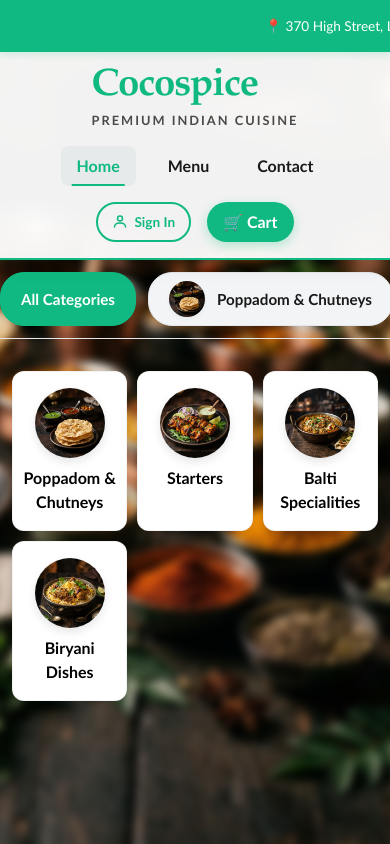
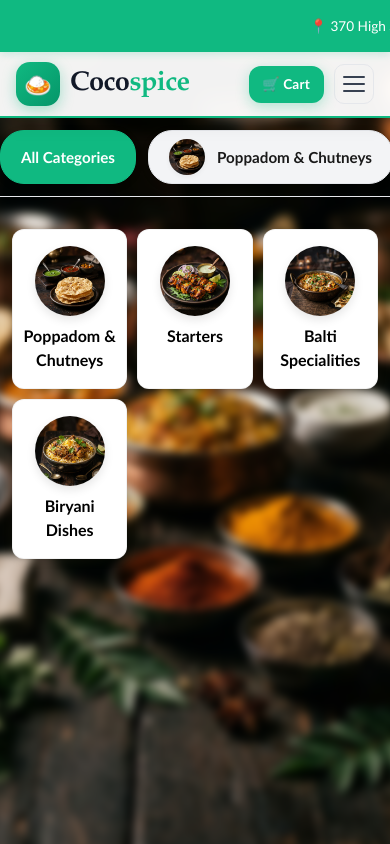
Before and after one commit to developerteam354/Cocospice, a Next.js app in the folder frontend/: page / in a window 390 px wide. Built offline with nearby package versions, Linux system fonts and the light colour scheme.

Commit message:
chnaged the header ui

```diff
--- a/frontend/components/Header/Header.module.css
+++ b/frontend/components/Header/Header.module.css
@@ -67,105 +67,153 @@
   display: flex;
   justify-content: space-between;
   align-items: center;
-  padding: 16px 24px;
-  max-width: 1200px;
+  padding: 12px 32px;
+  max-width: 1400px;
   margin: 0 auto;
   width: 100%;
+  gap: 20px;
 }
 
+/* ── Logo ─────────────────── */
 .logoArea {
+  display: flex;
+  align-items: center;
+  gap: 10px;
+  text-decoration: none;
+  flex-shrink: 0;
+}
+
+.logoIcon {
+  width: 44px;
+  height: 44px;
+  border-radius: 14px;
+  background: linear-gradient(135deg, var(--primary-color), #059669);
+  display: flex;
+  align-items: center;
+  justify-content: center;
+  font-size: 1.4rem;
+  box-shadow: 0 4px 14px rgba(16, 185, 129, 0.35);
+  flex-shrink: 0;
+}
+
+.logoText {
   display: flex;
   flex-direction: column;
 }
 
 .logo {
-  font-size: 2.4rem;
+  font-size: 1.7rem;
   font-weight: 900;
   margin: 0;
-  color: var(--primary-color);
+  color: #111827;
   line-height: 1;
   font-family: "Baskerville", "Baskerville Old Face", "Hoefler Text", "Garamond", "Times New Roman", serif;
-  letter-spacing: -1px;
+  letter-spacing: -0.5px;
+}
+
+.logoAccent {
+  color: var(--primary-color);
 }
 
 .subtitle {
-  margin: 4px 0 0 0;
-  font-size: 0.8rem;
-  color: var(--text-secondary);
-  letter-spacing: 2px;
+  margin: 2px 0 0 0;
+  font-size: 0.65rem;
+  color: #111827;
+  letter-spacing: 2.5px;
   text-transform: uppercase;
   font-weight: 600;
 }
 
+/* ── Nav ──────────────────── */
 .nav {
   display: flex;
-  gap: 24px;
+  gap: 2px;
   align-items: center;
 }
 
 .nav a {
-  color: var(--text-primary);
+  color: #4b5563;
   text-decoration: none;
   font-weight: 600;
-  font-size: 1rem;
-  padding: 8px 16px;
-  border-radius: 8px;
-  transition: all 0.3s ease;
+  font-size: 0.92rem;
+  padding: 8px 14px;
+  border-radius: 10px;
+  transition: all 0.2s ease;
   position: relative;
+  letter-spacing: 0.2px;
 }
 
 .nav a::after {
   content: '';
   position: absolute;
-  bottom: 0;
+  bottom: 4px;
   left: 50%;
   transform: translateX(-50%);
   width: 0;
   height: 2px;
   background: var(--primary-color);
-  transition: width 0.3s ease;
+  border-radius: 2px;
+  transition: width 0.25s ease;
 }
 
 .nav a:hover::after,
 .nav a.active::after {
-  width: 70%;
+  width: 60%;
 }
 
 .nav a:hover,
 .nav a.active {
   color: var(--primary-color);
-  background: rgba(0, 86, 82, 0.05);
+  background: rgba(16, 185, 129, 0.06);
+}
+
+/* ── Actions ──────────────── */
+.actions {
+  display: flex;
+  align-items: center;
+  gap: 10px;
+  flex-shrink: 0;
 }
 
 .cartButton {
+  position: relative;
   background: var(--primary-color);
   color: #ffffff;
-  padding: 10px 22px;
-  border-radius: 25px;
+  padding: 10px 20px;
+  border-radius: 12px;
   border: none;
   font-weight: 700;
+  font-size: 0.9rem;
   cursor: pointer;
   display: flex;
   align-items: center;
   gap: 8px;
-  transition: all 0.3s ease;
-  box-shadow: 0 4px 12px rgba(16, 185, 129, 0.3);
+  transition: all 0.25s ease;
+  box-shadow: 0 4px 14px rgba(16, 185, 129, 0.3);
+  letter-spacing: 0.2px;
 }
 
 .cartButton:hover {
   background: var(--primary-hover);
   transform: translateY(-2px);
-  box-shadow: 0 6px 16px rgba(16, 185, 129, 0.4);
+  box-shadow: 0 6px 20px rgba(16, 185, 129, 0.4);
 }
 
 .badge {
-  background: #ffffff;
-  color: var(--primary-color);
+  position: absolute;
+  top: -7px;
+  right: -7px;
+  background: #ef4444;
+  color: #fff;
   border-radius: 50%;
-  padding: 2px 8px;
-  font-size: 0.85rem;
+  width: 20px;
+  height: 20px;
+  font-size: 0.72rem;
   font-weight: 800;
-  box-shadow: 0 2px 4px rgba(0, 0, 0, 0.1);
+  display: flex;
+  align-items: center;
+  justify-content: center;
+  border: 2px solid #fff;
 }
 
 /* Sign In Button */
@@ -173,41 +221,25 @@
   display: flex;
   align-items: center;
   gap: 6px;
-  padding: 9px 20px;
-  border: 2px solid var(--primary-color);
-  border-radius: 25px;
-  background: transparent;
-  color: var(--primary-color);
-  font-weight: 700;
+  padding: 9px 18px;
+  border: 1.5px solid #d1d5db;
+  border-radius: 12px;
+  background: #ffffff;
+  color: #374151;
+  font-weight: 600;
   font-size: 0.9rem;
   cursor: pointer;
-  transition: all 0.3s ease;
-  position: relative;
-  overflow: hidden;
-}
-
-.loginButton::before {
-  content: '';
-  position: absolute;
-  top: 0;
-  left: -100%;
-  width: 100%;
-  height: 100%;
-  background: linear-gradient(90deg, transparent, rgba(255, 255, 255, 0.3), transparent);
-  transition: left 0.5s;
-}
-
-.loginButton:hover::before {
-  left: 100%;
+  transition: all 0.25s ease;
+  letter-spacing: 0.2px;
+  box-shadow: 0 1px 4px rgba(0,0,0,0.06);
 }
 
 .loginButton:hover {
-  background: var(--primary-color);
-  color: white;
-  transform: translateY(-2px);
-  box-shadow: 0 4px 12px rgba(16, 185, 129, 0.3);
+  border-color: var(--primary-color);
+  color: var(--primary-color);
+  background: rgba(16, 185, 129, 0.04);
+  transform: translateY(-1px);
 }
-
 /* User Area & Avatar */
 .userArea {
   position: relative;
@@ -349,34 +381,107 @@
   }
 }
 
+/* ─── Hamburger Button (mobile only) ─── */
+.hamburger {
+  display: none;
+  flex-direction: column;
+  justify-content: center;
+  gap: 5px;
+  width: 40px;
+  height: 40px;
+  background: transparent;
+  border: 1.5px solid #e5e7eb;
+  border-radius: 10px;
+  cursor: pointer;
+  padding: 8px;
+  transition: all 0.2s ease;
+  flex-shrink: 0;
+}
+
+.hamburger:hover {
+  background: rgba(16, 185, 129, 0.06);
+  border-color: var(--primary-color);
+}
+
+.hamburgerLine {
+  display: block;
+  width: 100%;
+  height: 2px;
+  background: #374151;
+  border-radius: 2px;
+  transition: all 0.3s cubic-bezier(0.4, 0, 0.2, 1);
+  transform-origin: center;
+}
+
+.hLine1Open {
+  transform: translateY(7px) rotate(45deg);
+}
+.hLine2Open {
+  opacity: 0;
+  transform: scaleX(0);
+}
+.hLine3Open {
+  transform: translateY(-7px) rotate(-45deg);
+}
+
+/* ─── Mobile Nav Dropdown ─── */
+.mobileNav {
+  display: none;
+  flex-direction: column;
+  background: #ffffff;
+  border-top: 1px solid #f3f4f6;
+  padding: 8px 16px 16px;
+  gap: 4px;
+  box-shadow: 0 8px 20px rgba(0,0,0,0.08);
+  animation: slideDown 0.2s ease;
+}
+
+.mobileNavLink {
+  display: flex;
+  align-items: center;
+  gap: 10px;
+  padding: 12px 16px;
+  color: #374151;
+  text-decoration: none;
+  font-weight: 600;
+  font-size: 1rem;
+  border-radius: 10px;
+  transition: all 0.15s ease;
+}
+
+.mobileNavLink:hover {
+  background: rgba(16, 185, 129, 0.06);
+  color: var(--primary-color);
+}
+
+@keyframes slideDown {
+  from { opacity: 0; transform: translateY(-8px); }
+  to   { opacity: 1; transform: translateY(0); }
+}
+
+/* ─── Mobile ─── */
 @media (max-width: 768px) {
-  .topBar {
-    justify-content: center;
+  .mainHeader {
+    padding: 10px 16px;
   }
 
-  .mainHeader {
-    flex-direction: column;
-    gap: 16px;
-    padding: 16px;
-  }
+  .subtitle { display: none; }
 
-  .nav {
-    flex-wrap: wrap;
-    justify-content: center;
-    gap: 16px;
-  }
+  .nav { display: none; }
+
+  .hamburger { display: flex; }
+
+  .mobileNav { display: flex; }
+
+  .loginButton { display: none; }
 
   .cartButton {
-    padding: 8px 16px;
-  }
-
-  .loginButton {
     padding: 8px 14px;
     font-size: 0.85rem;
   }
 
   .userDropdown {
-    right: -20px;
+    right: 0;
     width: 240px;
   }
 }
--- a/frontend/components/Header/Header.tsx
+++ b/frontend/components/Header/Header.tsx
@@ -13,6 +13,7 @@ interface HeaderProps {
 export default function Header({ cartCount, onOpenCart, onOpenAuth }: HeaderProps) {
   const { user, logout } = useAuth();
   const [showUserMenu, setShowUserMenu] = useState(false);
+  const [showMobileMenu, setShowMobileMenu] = useState(false);
   const menuRef = useRef<HTMLDivElement>(null);
 
   // Close dropdown on outside click
@@ -22,42 +23,57 @@ export default function Header({ cartCount, onOpenCart, onOpenAuth }: HeaderProp
         setShowUserMenu(false);
       }
     };
-    if (showUserMenu) {
-      document.addEventListener('mousedown', handleClickOutside);
-    }
+    if (showUserMenu) document.addEventListener('mousedown', handleClickOutside);
     return () => document.removeEventListener('mousedown', handleClickOutside);
   }, [showUserMenu]);
 
-  // Get user initials for avatar
-  const getInitials = (name: string) => {
-    return name
-      .split(' ')
-      .map((n) => n[0])
-      .join('')
-      .toUpperCase()
-      .slice(0, 2);
-  };
+  const getInitials = (name: string) =>
+    name.split(' ').map(n => n[0]).join('').toUpperCase().slice(0, 2);
 
   return (
     <header className={styles.header}>
+
+      {/* ── Marquee Top Bar ── */}
       <div className={styles.topBar}>
         <div className={styles.info}>
           <span>📍 370 High Street, Lincoln LN5 7RU</span>
           <span>📞 01522 534 202</span>
-          <span className={styles.statusOpen}>Open</span>
+          <span className={styles.statusOpen}>We are now open</span>
         </div>
       </div>
+
+      {/* ── Main Header ── */}
       <div className={styles.mainHeader}>
-        <div className={styles.logoArea}>
-          <h1 className={styles.logo}>Cocospice</h1>
-          <p className={styles.subtitle}>Premium Indian Cuisine</p>
-        </div>
+
+        {/* Logo */}
+        <a href="#" className={styles.logoArea}>
+          <div className={styles.logoIcon}>🍛</div>
+          <div className={styles.logoText}>
+            <h1 className={styles.logo}>
+              Coco<span className={styles.logoAccent}>spice</span>
+            </h1>
+            <p className={styles.subtitle}>Britain&apos;s Premier Indian Cuisine</p>
+          </div>
+        </a>
+
+        {/* Desktop Nav */}
         <nav className={styles.nav}>
           <a href="#" className={styles.active}>Home</a>
           <a href="#">Menu</a>
+          <a href="#">About</a>
           <a href="#">Contact</a>
+        </nav>
 
-          {/* User Auth Area */}
+        {/* Right Actions */}
+        <div className={styles.actions}>
+
+          {/* Cart first */}
+          <button className={styles.cartButton} onClick={onOpenCart}>
+            🛒 Cart
+            {cartCount > 0 && <span className={styles.badge}>{cartCount}</span>}
+          </button>
+
+          {/* Account to the right of cart */}
           {user ? (
             <div className={styles.userArea} ref={menuRef}>
               <button
@@ -65,31 +81,27 @@ export default function Header({ cartCount, onOpenCart, onOpenAuth }: HeaderProp
                 onClick={() => setShowUserMenu(!showUserMenu)}
                 aria-label="User menu"
               >
-                <span className={styles.avatarCircle}>
-                  {getInitials(user.name)}
-                </span>
+                <span className={styles.avatarCircle}>{getInitials(user.name)}</span>
               </button>
 
               {showUserMenu && (
                 <div className={styles.userDropdown}>
                   <div className={styles.dropdownHeader}>
-                    <span className={styles.dropdownAvatar}>
-                      {getInitials(user.name)}
-                    </span>
+                    <span className={styles.dropdownAvatar}>{getInitials(user.name)}</span>
                     <div className={styles.dropdownInfo}>
                       <span className={styles.dropdownName}>{user.name}</span>
                       <span className={styles.dropdownEmail}>{user.email}</span>
                     </div>
                   </div>
                   <div className={styles.dropdownDivider} />
-                  <button className={styles.dropdownItem} onClick={() => { setShowUserMenu(false); }}>
+                  <button className={styles.dropdownItem} onClick={() => setShowUserMenu(false)}>
                     <svg width="16" height="16" viewBox="0 0 16 16" fill="none">
                       <circle cx="8" cy="4.5" r="2.5" stroke="currentColor" strokeWidth="1.5" />
                       <path d="M2.5 13c0-2.5 2.2-4 5.5-4s5.5 1.5 5.5 4" stroke="currentColor" strokeWidth="1.5" strokeLinecap="round" />
                     </svg>
                     My Profile
                   </button>
-                  <button className={styles.dropdownItem} onClick={() => { setShowUserMenu(false); }}>
+                  <button className={styles.dropdownItem} onClick={() => setShowUserMenu(false)}>
                     <svg width="16" height="16" viewBox="0 0 16 16" fill="none">
                       <rect x="2" y="3" width="12" height="10" rx="1.5" stroke="currentColor" strokeWidth="1.5" />
                       <path d="M2 6h12" stroke="currentColor" strokeWidth="1.5" />
@@ -119,12 +131,28 @@ export default function Header({ cartCount, onOpenCart, onOpenAuth }: HeaderProp
             </button>
           )}
 
-          <button className={styles.cartButton} onClick={onOpenCart}>
-            🛒 Cart
-            {cartCount > 0 && <span className={styles.badge}>{cartCount}</span>}
+          {/* Hamburger — mobile only */}
+          <button
+            className={styles.hamburger}
+            onClick={() => setShowMobileMenu(!showMobileMenu)}
+            aria-label="Open menu"
+          >
+            <span className={`${styles.hamburgerLine} ${showMobileMenu ? styles.hLine1Open : ''}`} />
+            <span className={`${styles.hamburgerLine} ${showMobileMenu ? styles.hLine2Open : ''}`} />
+            <span className={`${styles.hamburgerLine} ${showMobileMenu ? styles.hLine3Open : ''}`} />
           </button>
+        </div>
+      </div>
+
+      {/* ── Mobile Dropdown Menu ── */}
+      {showMobileMenu && (
+        <nav className={styles.mobileNav} onClick={() => setShowMobileMenu(false)}>
+          <a href="#" className={styles.mobileNavLink}>🏠 Home</a>
+          <a href="#" className={styles.mobileNavLink}>🍽️ Menu</a>
+          <a href="#" className={styles.mobileNavLink}>ℹ️ About</a>
+          <a href="#" className={styles.mobileNavLink}>📞 Contact</a>
         </nav>
-      </div>
+      )}
     </header>
   );
 }
```
